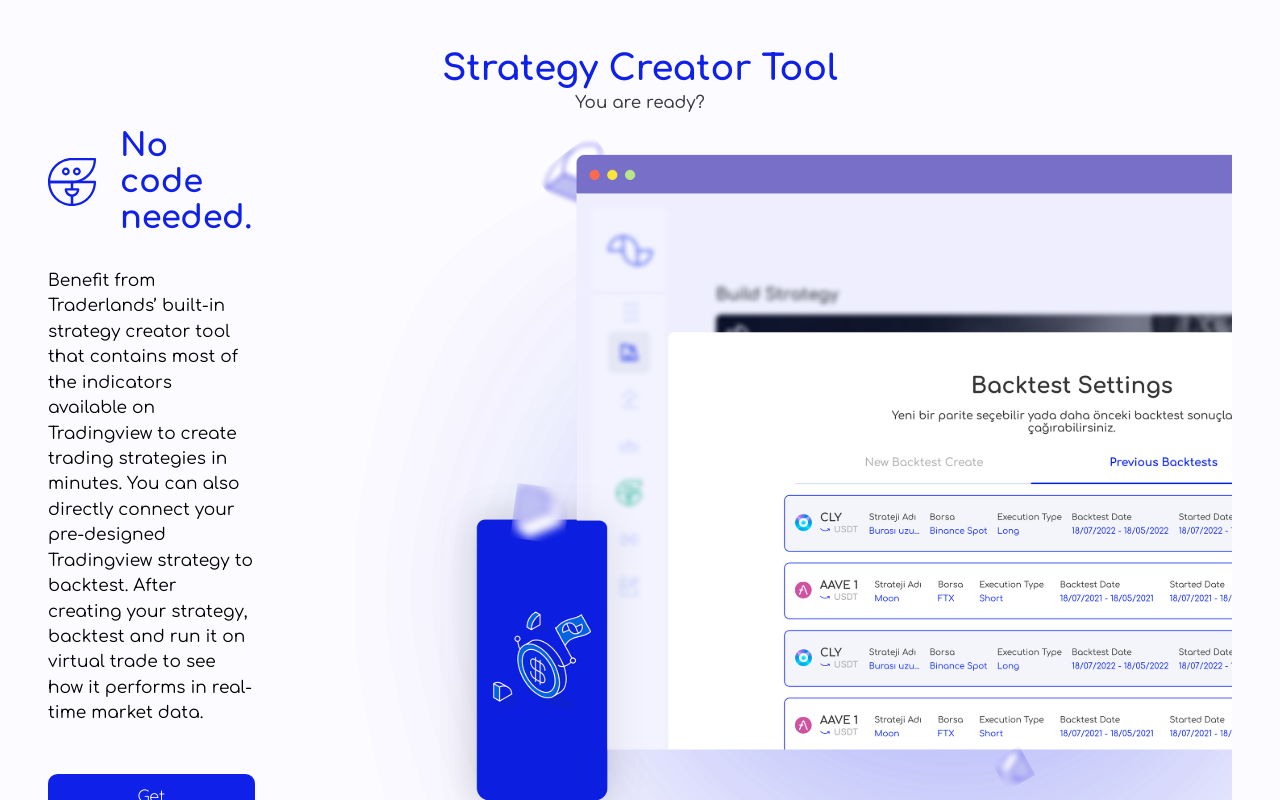
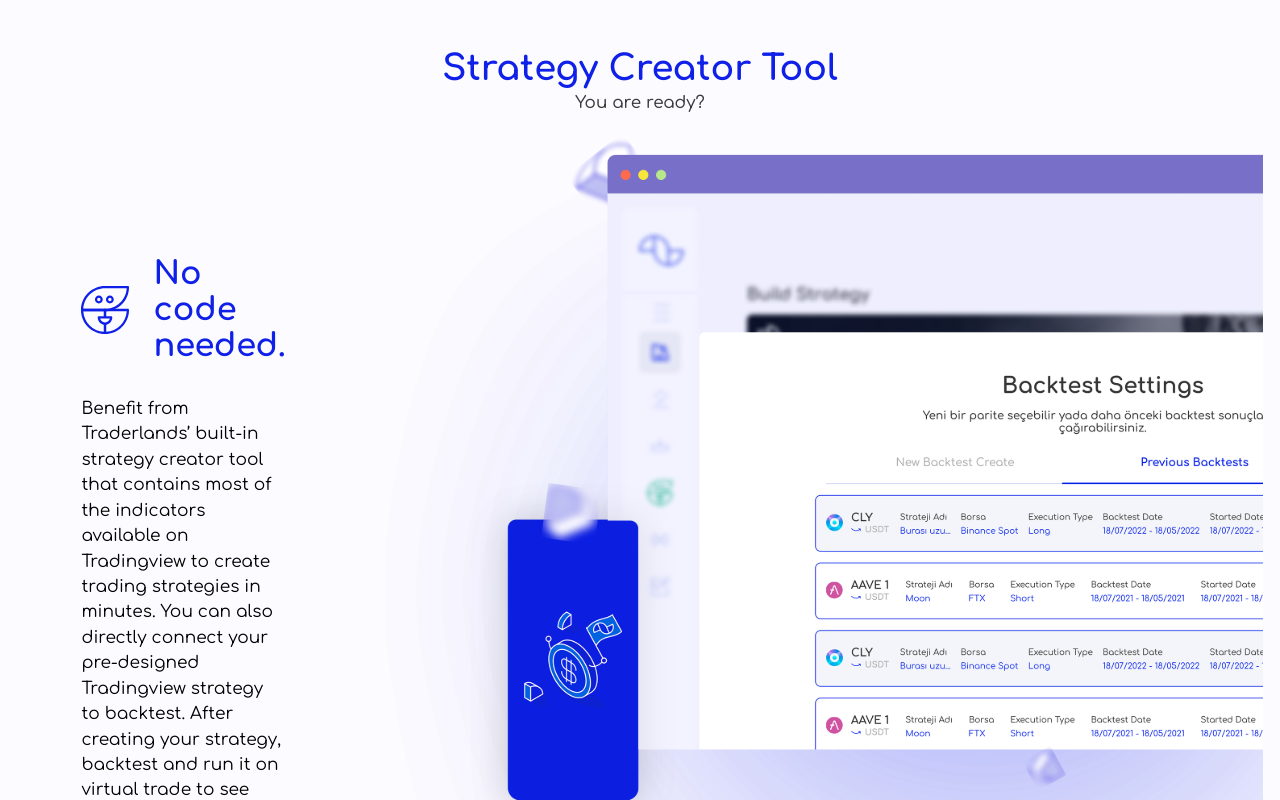
Before and after one commit to mushahidmehdi/landing, a React (Create React App) app: page / in a window 1280 px wide. Shown: the part 2200-3000 px from the top of the page. Built offline with nearby package versions, Linux system fonts and the light colour scheme.

Commit message:
vedio padding

```diff
--- a/src/components/pages/StrategyTools.js
+++ b/src/components/pages/StrategyTools.js
@@ -92,6 +92,9 @@
 	margin-block: 1rem;
 `;
 const StrategyToolsBodyLeft = styled.div`
+	margin-top: 8rem;
+	margin-inline-start: 4rem;
+
 	> p {
 		margin-block-start: 2rem;
 	}
```
